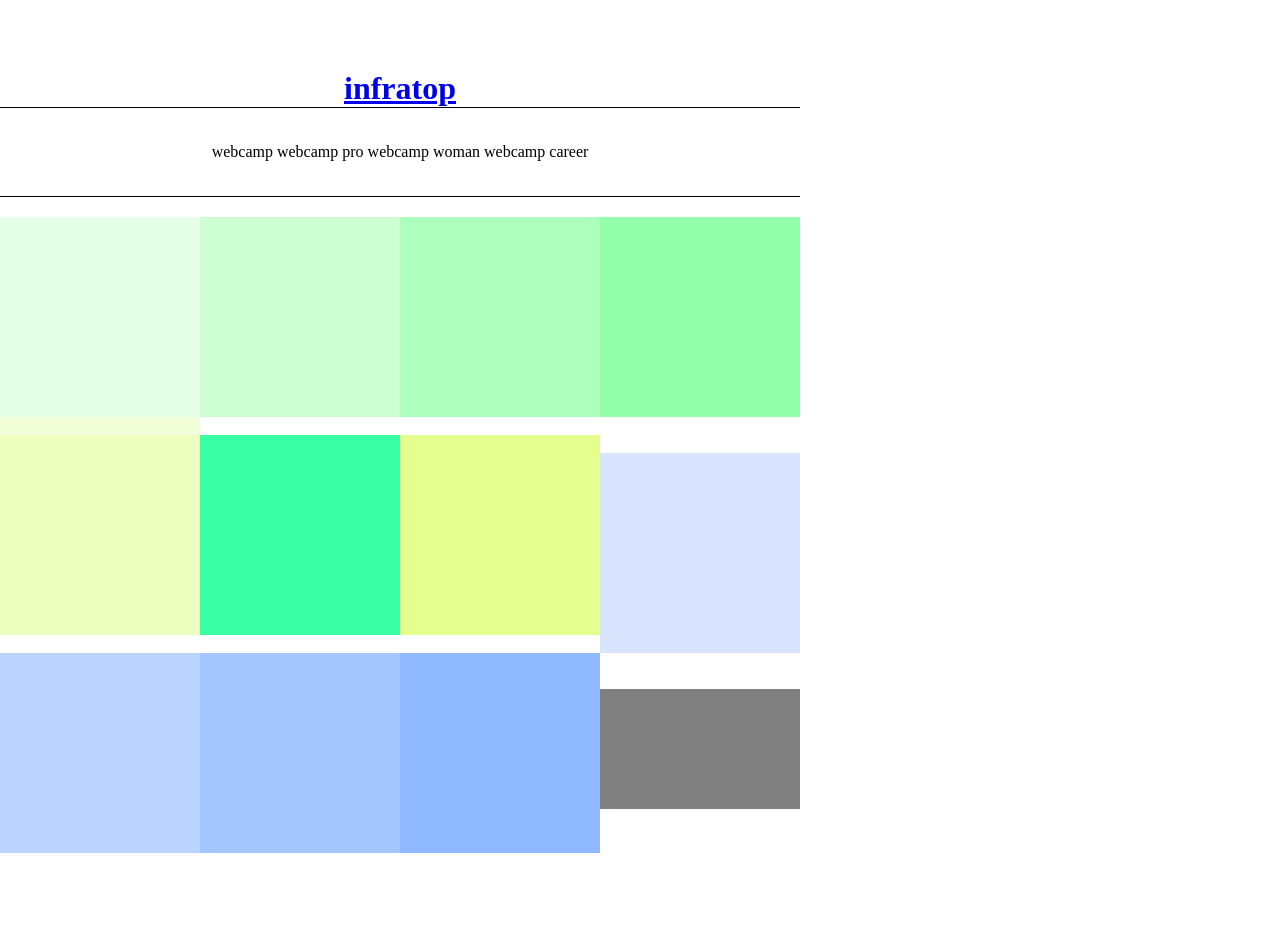
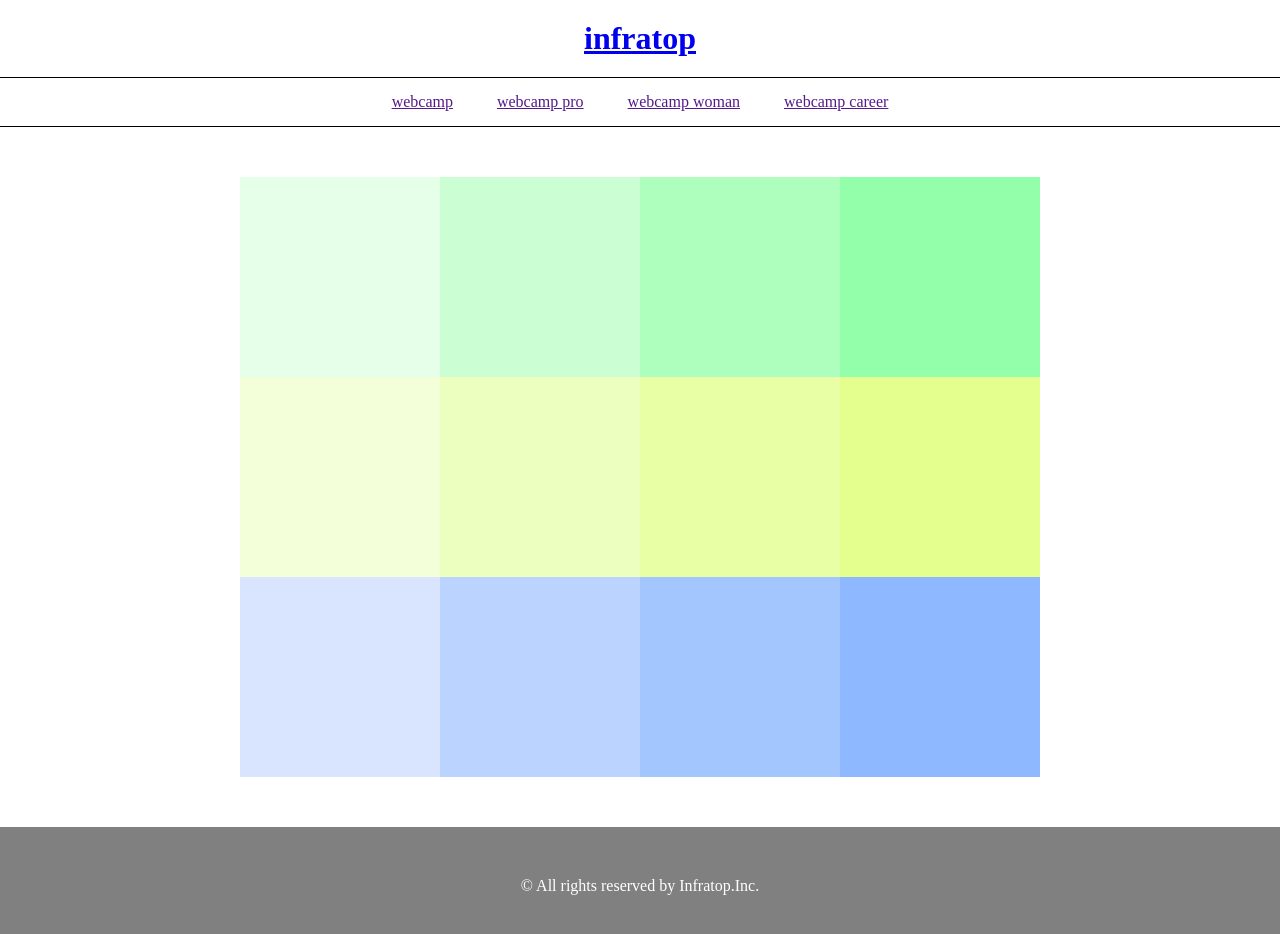
Before and after one commit to Ayachicken/1-5ex, a plain HTML site: page index.html in a window 1280 px wide. Before the commit the page ends 903 px from the top, so only its background shows below. Drawn offline with Linux system fonts and the light colour scheme.

Commit message:
[finish]1-5

```diff
--- a/index.html
+++ b/index.html
@@ -6,37 +6,38 @@
 	<link rel="stylesheet" href="style.css">
 </head>
 
+<body>
 <header>
 	<h1 class="headline">
 		<a href="index.html">infratop</a>
 	</h1>
 	<nav>
 		<ul class="list">
-		  <li class="list-item" href="">webcamp</li>
-		  <li class="list-item" href="">webcamp pro</li>
-		  <li class="list-item" href="">webcamp woman</li>
-		  <li class="list-item" href="">webcamp career</li>
+		  <li class="list-item"><a href="">webcamp</a></li>
+		  <li class="list-item"><a href="">webcamp pro</a></li>
+		  <li class="list-item"><a href="">webcamp woman</a></li>
+		  <li class="list-item"><a href="">webcamp career</a></li>
 		</ul>
 	</nav>
 </header>
-
-<body class="boxes clearfix">
+<div class="boxes clearfix">
 	<div class="box1"></div>
 	<div class="box2"></div>
 	<div class="box3"></div>
-	<div class="box4"></div><br>
+	<div class="box4"></div>
 	<div class="box5"></div>
 	<div class="box6"></div>
 	<div class="box7"></div>
-	<div class="box8"></div><br>
+	<div class="box8"></div>
 	<div class="box9"></div>
 	<div class="box10"></div>
 	<div class="box11"></div>
-	<div class="box12"></div><br>
-</body>
+	<div class="box12"></div>
+</div>
 
 <footer>
 	<p class="footer-text">© All rights reserved by Infratop.Inc.</p>
-<footer>
+</footer>
 
+</body>
 </html>
--- a/style.css
+++ b/style.css
@@ -12,12 +12,12 @@
 
 header{
 	width: 100%;
-	padding: 20px 0;
 	text-align: center;
 }
 
-header.headline{
-
+.headline{
+	width: 100%;
+	padding: 20px 0;
 }
 
 .list{
@@ -29,14 +29,14 @@ header.headline{
 }
 
 .list-item{
-	margin: 20px 0;
+	list-style: none;
+	margin: 0 20px;
 	display: inline-block;
 }
 
 .boxes{
 	width: 800px;
 	margin: 50px auto;
-	float: left;
 }
 
 .box1{
@@ -49,7 +49,7 @@ header.headline{
 .box2{
 	width: 200px;
 	height: 200px;
-	background-color: #cdffd3;
+	background-color: #cbffd3;
 	float: left;
 }
 
@@ -70,7 +70,8 @@ header.headline{
 .box5{
 	width: 200px;
 	height: 200px;
-	background-color: #f3ffd8
+	background-color: #f3ffd8;
+	float: left;
 }
 
 .box6{
@@ -83,7 +84,7 @@ header.headline{
 .box7{
 	width: 200px;
 	height: 200px;
-	background-color: #39ffa5;
+	background-color: #e9ffa5;
 	float: left;
 }
 
```
